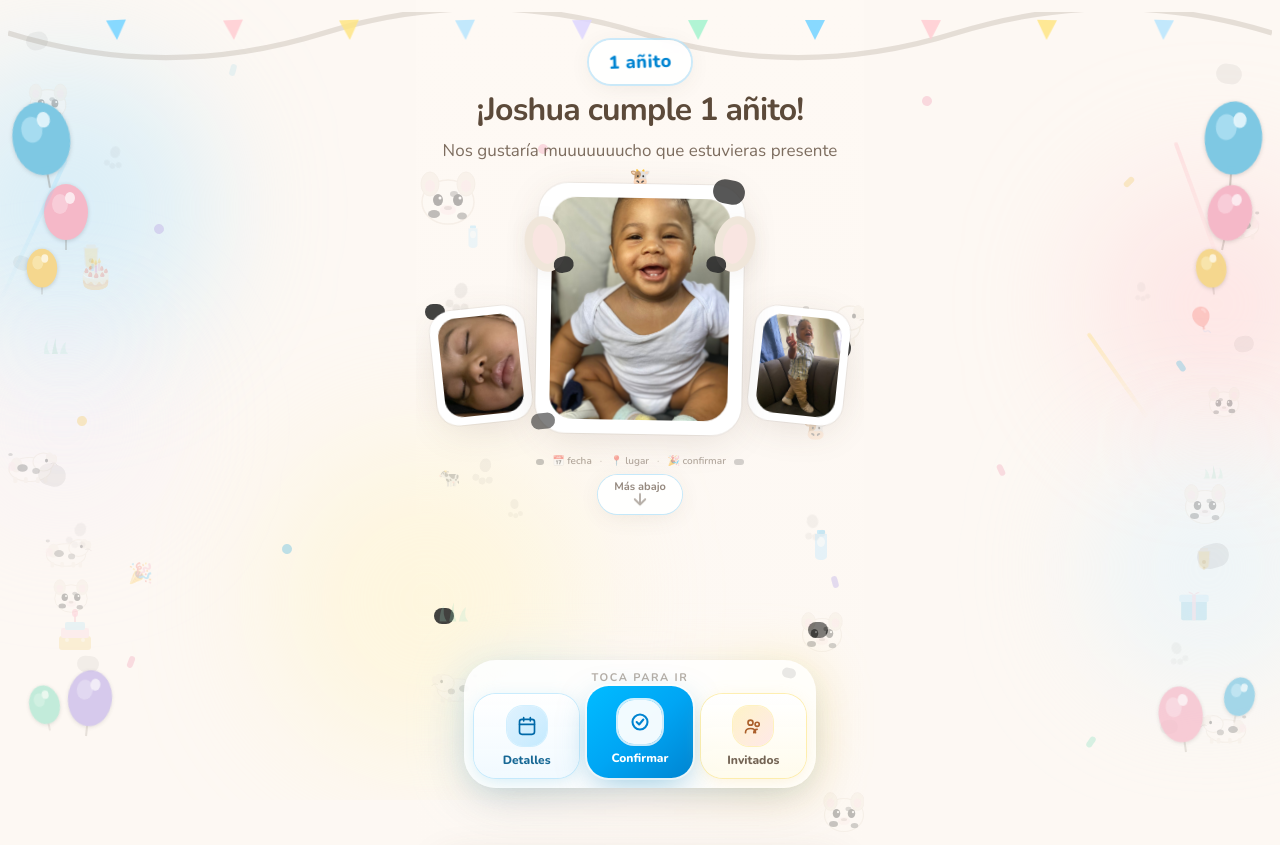
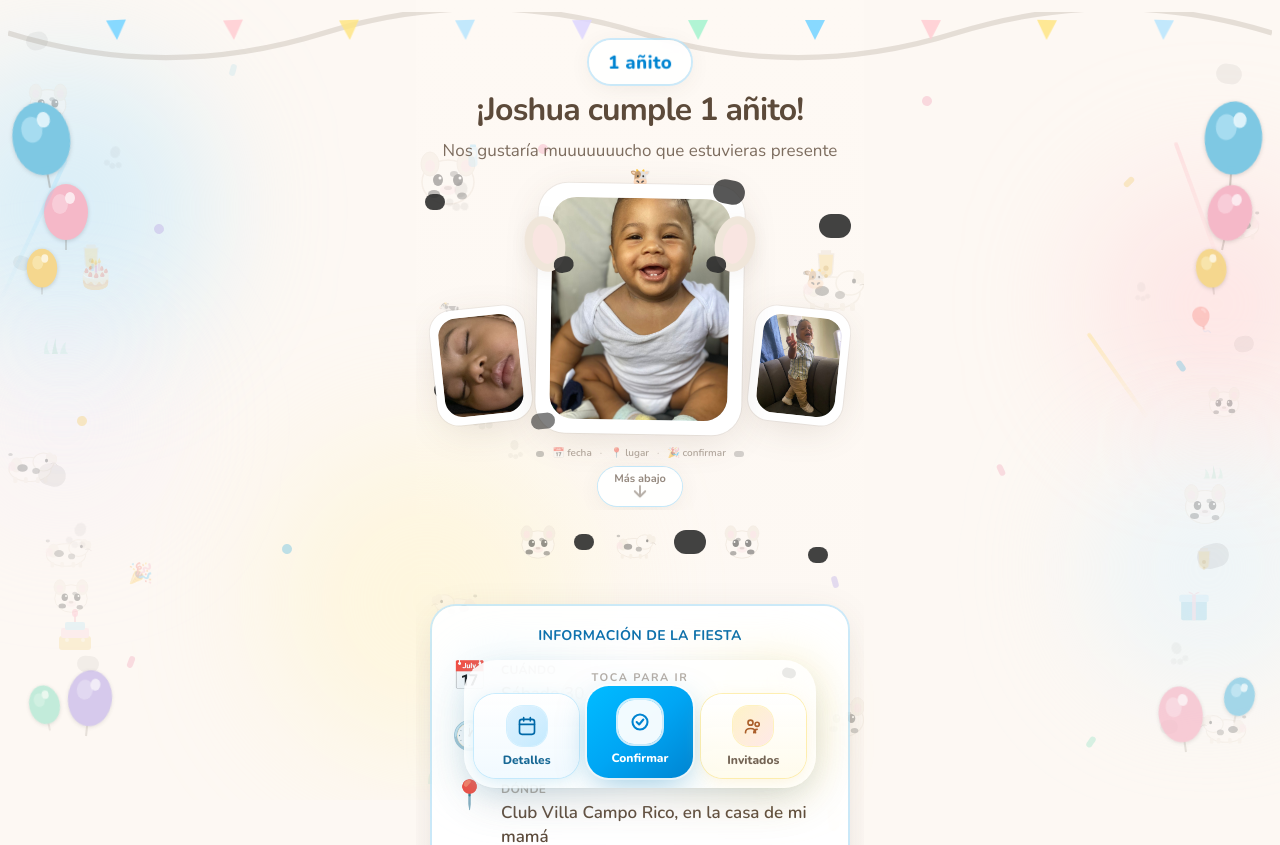
Before and after one commit to mateoalcans11-commits/joshua-invitation, a Next.js app: page / in a window 1280 px wide. Shown: the top 845 px of the page. Built offline with nearby package versions, Linux system fonts and the light colour scheme.

Commit message:
Replace hero slide-in with wiggle burst; add cow bridge before fiesta info.
Remove full-viewport gap; only 1 añito keeps infinite wiggle.

Co-authored-by: Cursor <cursoragent@cursor.com>

```diff
--- a/src/app/globals.css
+++ b/src/app/globals.css
@@ -130,7 +130,8 @@ body {
   }
 
   .hero-play.hero-enter-text,
-  .hero-play.hero-enter-photo {
+  .hero-play.hero-enter-photo,
+  .animate-wiggle-burst {
     animation: none !important;
     opacity: 1 !important;
     transform: none !important;
@@ -296,6 +297,46 @@ body {
   animation: wiggle 1.2s ease-in-out 0.9s infinite;
 }
 
+/* Wiggle a few times on load, then stop at neutral */
+@keyframes wiggle-burst {
+  0%,
+  100% {
+    transform: rotate(0deg) scale(1);
+  }
+  25% {
+    transform: rotate(5deg) scale(1.02);
+  }
+  75% {
+    transform: rotate(-5deg) scale(1.02);
+  }
+}
+
+.animate-wiggle-burst {
+  animation: wiggle-burst 0.45s ease-in-out 6;
+}
+
+.hero-w1 {
+  animation-delay: 0.1s;
+}
+.hero-w2 {
+  animation-delay: 0.25s;
+}
+.hero-w3 {
+  animation-delay: 0.4s;
+}
+.hero-w4 {
+  animation-delay: 0.55s;
+}
+.hero-w5 {
+  animation-delay: 0.7s;
+}
+.hero-w6 {
+  animation-delay: 0.85s;
+}
+.hero-w7 {
+  animation-delay: 1s;
+}
+
 .delay-100 {
   animation-delay: 100ms;
 }
--- /dev/null
+++ b/src/components/HeroCowBridge.tsx
@@ -0,0 +1,17 @@
+import { CowFace, CuteCow } from "./CowIllustrations";
+import { CowSpot } from "./CowDecorations";
+
+export function HeroCowBridge() {
+  return (
+    <div
+      className="relative z-10 flex items-center justify-center gap-3 px-4 py-2 sm:gap-4 sm:py-3"
+      aria-hidden
+    >
+      <CowFace className="animate-wiggle-burst hero-w2 h-9 w-9 opacity-50 sm:h-10 sm:w-10" />
+      <CowSpot size="sm" className="animate-wiggle-burst hero-w3 opacity-30" />
+      <CuteCow className="animate-wiggle-burst hero-w4 h-8 w-11 opacity-45 sm:h-9 sm:w-12" />
+      <CowSpot size="md" className="animate-wiggle-burst hero-w5 opacity-25" />
+      <CowFace className="animate-wiggle-burst hero-w6 h-9 w-9 scale-x-[-1] opacity-50 sm:h-10 sm:w-10" />
+    </div>
+  );
+}
--- a/src/components/HeroInvitation.tsx
+++ b/src/components/HeroInvitation.tsx
@@ -1,8 +1,9 @@
 "use client";
 
 import Image from "next/image";
-import { useEffect, useState } from "react";
+import { useState } from "react";
 import { CowDecorations, CowEars } from "./CowDecorations";
+import { HeroCowBridge } from "./HeroCowBridge";
 import { sectionIds } from "@/lib/event-info";
 import { scrollToSection } from "@/lib/scroll-to";
 import { EventSummaryCard } from "./EventSummaryCard";
@@ -11,49 +12,17 @@ const BABY_SITTING = "/joshua-baby.jpg";
 const BABY_LEFT = "/joshua-sleeping.png";
 const BABY_RIGHT = "/joshua-standing.jpg";
 
-function useHeroIntro() {
-  const [play, setPlay] = useState(false);
-
-  useEffect(() => {
-    if (window.matchMedia("(prefers-reduced-motion: reduce)").matches) {
-      setPlay(true);
-      return;
-    }
-    const id = requestAnimationFrame(() => {
-      requestAnimationFrame(() => setPlay(true));
-    });
-    return () => cancelAnimationFrame(id);
-  }, []);
-
-  return play;
-}
-
-function introClass(
-  play: boolean,
-  delay: string,
-  type: "text" | "photo" = "text"
-) {
-  if (!play) {
-    return type === "photo" ? "hero-prepare-photo" : "hero-prepare";
-  }
-  return type === "photo"
-    ? `hero-play hero-enter-photo ${delay}`
-    : `hero-play hero-enter-text ${delay}`;
-}
-
 function PhotoFrame({
   src,
   alt,
-  play,
-  delay,
+  wiggleClass,
   priority = false,
   rotate = "",
   size = "side" as "side" | "center",
 }: {
   src: string;
   alt: string;
-  play: boolean;
-  delay: string;
+  wiggleClass: string;
   priority?: boolean;
   rotate?: string;
   size?: "side" | "center";
@@ -70,7 +39,7 @@ function PhotoFrame({
       : "rounded-[1rem] sm:rounded-[1.15rem]";
 
   return (
-    <div className={`relative w-full ${rotate} ${introClass(play, delay, "photo")}`}>
+    <div className={`relative w-full ${rotate} ${wiggleClass}`}>
       <div className={`relative bg-white shadow-card ring-1 ring-black/5 ${pad} ${radius}`}>
         <div
           className={`relative aspect-[4/5] w-full overflow-hidden bg-gradient-to-br from-cream via-beige to-sky-100 ${innerRadius}`}
@@ -98,15 +67,13 @@ function PhotoFrame({
   );
 }
 
-function AnitoBadge({ play }: { play: boolean }) {
+function AnitoBadge() {
   return (
     <div
-      className={`relative z-20 mt-1 mb-2 inline-flex rounded-full bg-white/90 px-5 py-2 shadow-soft ring-2 ring-sky-200/70 backdrop-blur-sm ${introClass(play, "hero-t1")}`}
+      className="relative z-20 mt-1 mb-2 inline-flex rounded-full bg-white/90 px-5 py-2 shadow-soft ring-2 ring-sky-200/70 backdrop-blur-sm"
       aria-hidden
     >
-      <span
-        className={`font-display text-base font-extrabold tracking-wide text-sky-600 sm:text-lg ${play ? "animate-wiggle-late" : ""}`}
-      >
+      <span className="animate-wiggle font-display text-base font-extrabold tracking-wide text-sky-600 sm:text-lg">
         1 añito
       </span>
     </div>
@@ -114,37 +81,30 @@ function AnitoBadge({ play }: { play: boolean }) {
 }
 
 export function HeroInvitation() {
-  const play = useHeroIntro();
-
   return (
     <>
-      <section className="relative flex min-h-[100dvh] min-h-[100svh] w-full flex-col items-center overflow-hidden px-2 pb-[calc(var(--nav-height)+0.35rem)] sm:px-4">
+      <section className="relative w-full overflow-hidden px-2 pb-1 sm:px-4">
         <CowDecorations variant="hero" />
 
         <div className="relative z-10 flex w-full max-w-lg flex-col items-center">
           <div className="relative w-full shrink-0 px-2 pt-[calc(0.5rem+28px+var(--safe-top))] text-center">
-            <AnitoBadge play={play} />
-            <h1
-              className={`relative z-10 font-display text-[1.75rem] font-bold leading-[1.15] tracking-tight text-cow-brown min-[380px]:text-[2rem] ${introClass(play, "hero-t2")}`}
-            >
+            <AnitoBadge />
+            <h1 className="animate-wiggle-burst hero-w1 relative z-10 font-display text-[1.75rem] font-bold leading-[1.15] tracking-tight text-cow-brown min-[380px]:text-[2rem]">
               ¡Joshua cumple 1 añito!
             </h1>
-            <p
-              className={`relative z-10 mt-2 text-[1.0625rem] leading-relaxed text-cow-brown/80 ${introClass(play, "hero-t3")}`}
-            >
+            <p className="animate-wiggle-burst hero-w2 relative z-10 mt-2 text-[1.0625rem] leading-relaxed text-cow-brown/80">
               Nos gustaría muuuuuuucho que estuvieras presente 🐮
             </p>
           </div>
 
-          <div className="flex w-full flex-none flex-col items-center px-0.5 -mt-2 pb-2">
+          <div className="flex w-full flex-none flex-col items-center px-0.5 -mt-2">
             <div className="relative mx-auto w-full max-w-[28rem] sm:max-w-[32rem]">
               <div className="flex items-end justify-center gap-1 sm:gap-2">
                 <div className="w-[24%] -rotate-6 pb-3">
                   <PhotoFrame
                     src={BABY_LEFT}
                     alt="Joshua"
-                    play={play}
-                    delay="hero-t5"
+                    wiggleClass="animate-wiggle-burst hero-w4"
                     size="side"
                   />
                 </div>
@@ -160,8 +120,7 @@ export function HeroInvitation() {
                   <PhotoFrame
                     src={BABY_SITTING}
                     alt="Joshua sentado"
-                    play={play}
-                    delay="hero-t4"
+                    wiggleClass="animate-wiggle-burst hero-w3"
                     priority
                     size="center"
                     rotate="rotate-1"
@@ -172,8 +131,7 @@ export function HeroInvitation() {
                   <PhotoFrame
                     src={BABY_RIGHT}
                     alt="Joshua"
-                    play={play}
-                    delay="hero-t6"
+                    wiggleClass="animate-wiggle-burst hero-w5"
                     size="side"
                   />
                 </div>
@@ -181,9 +139,7 @@ export function HeroInvitation() {
             </div>
           </div>
 
-          <div
-            className={`mt-2 flex w-full max-w-xs flex-col items-center gap-1.5 sm:mt-3 ${introClass(play, "hero-t6")}`}
-          >
+          <div className="animate-wiggle-burst hero-w6 mt-2 flex w-full max-w-xs flex-col items-center gap-1.5 sm:mt-3">
             <div
               className="flex items-center justify-center gap-2 text-[10px] font-semibold text-cow-brown/45"
               aria-hidden
@@ -222,9 +178,9 @@ export function HeroInvitation() {
         </div>
       </section>
 
-      <div
-        className={`relative z-10 w-full px-4 pb-8 pt-4 ${introClass(play, "hero-t4")}`}
-      >
+      <HeroCowBridge />
+
+      <div className="relative z-10 w-full px-4 pb-6 pt-0">
         <div className="mx-auto w-full max-w-md">
           <EventSummaryCard />
         </div>
```
